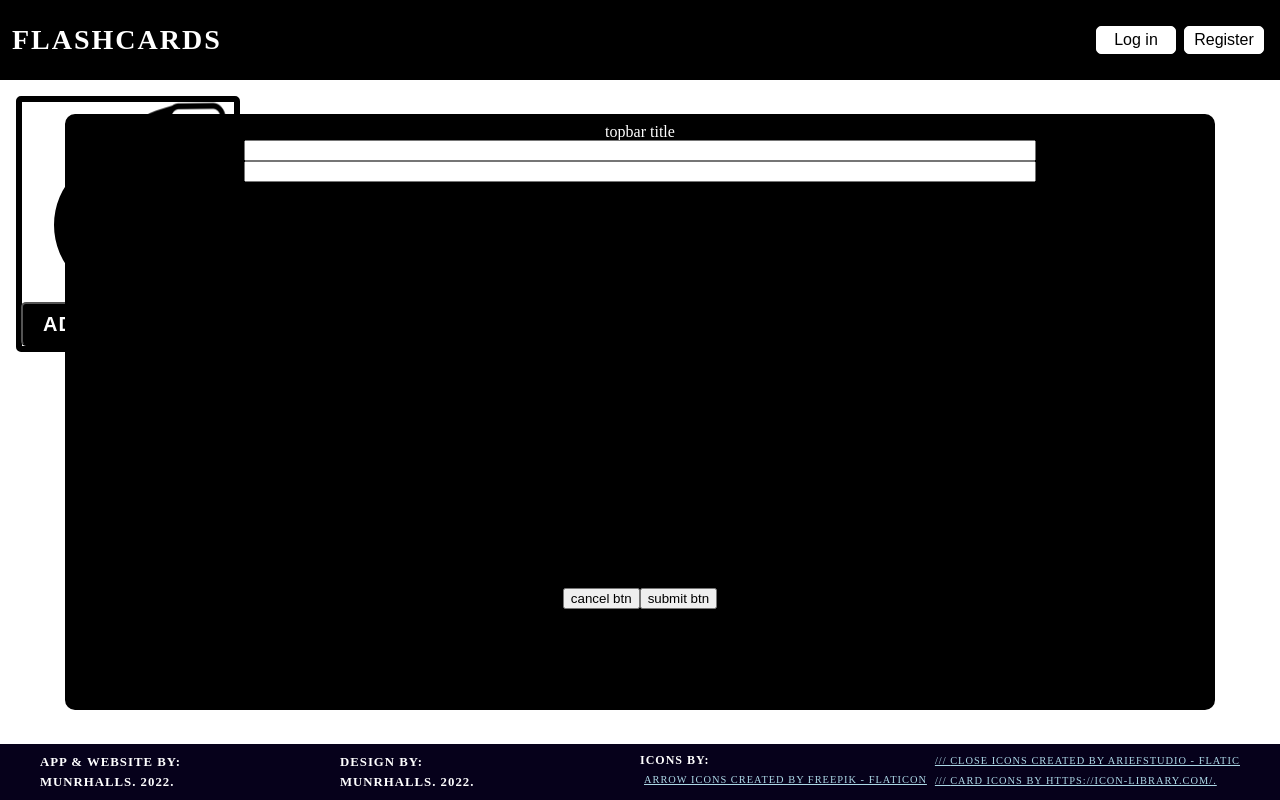
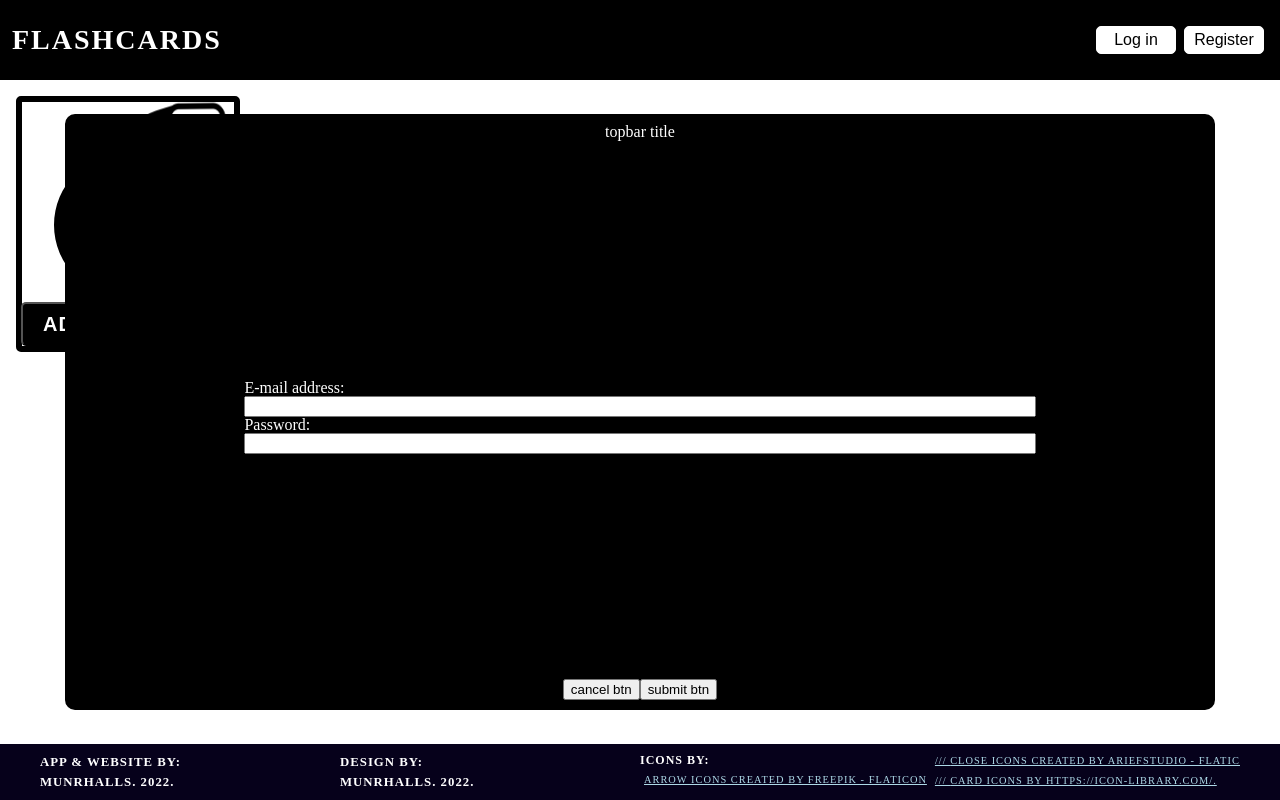
Before and after one commit to munrhalls/Oxus-Flashcards, a React (Create React App) app: page / in a window 1280 px wide. Both pictures are taken after a click on the button "Register". Built offline with nearby package versions, Linux system fonts and the light colour scheme.

Commit message:
user log in register ue ui

```diff
--- a/src/ModalsUser/Register/Register.css
+++ b/src/ModalsUser/Register/Register.css
@@ -9,25 +9,27 @@
     align-items: center;
 }
 .Register__topbar {
+    min-height: 2rem;
     margin-bottom: auto;
 }
 .Register__inputs {
-    flex: 4;
+    flex: 1;
     width: 70%;
+    display: flex;
+    flex-direction: column;
+    justify-content: center;
 
 }
 .Register__inputs__email {
     width: 100%;
-
 }
 .Register__inputs__password {
     width: 100%;
-
+}
+.Register__inputs__label {
 
 }
 .Register__exit {
-    margin-bottom: auto;
-    flex: 1;
 
 }
 .Register__exit__cancel {
--- a/src/ModalsUser/Register/Register.js
+++ b/src/ModalsUser/Register/Register.js
@@ -6,7 +6,9 @@ export default function Register() {
     <div className="Register">
       <div className="Register__topbar">topbar title</div>
       <div className="Register__inputs">
+        <label className="Register__inputs__label">E-mail address:</label>
         <input className="Register__inputs__email"></input>
+        <label className="Register__inputs__label">Password:</label>
         <input className="Register__inputs__password"></input>
       </div>
       {/* reset pw */}
```
